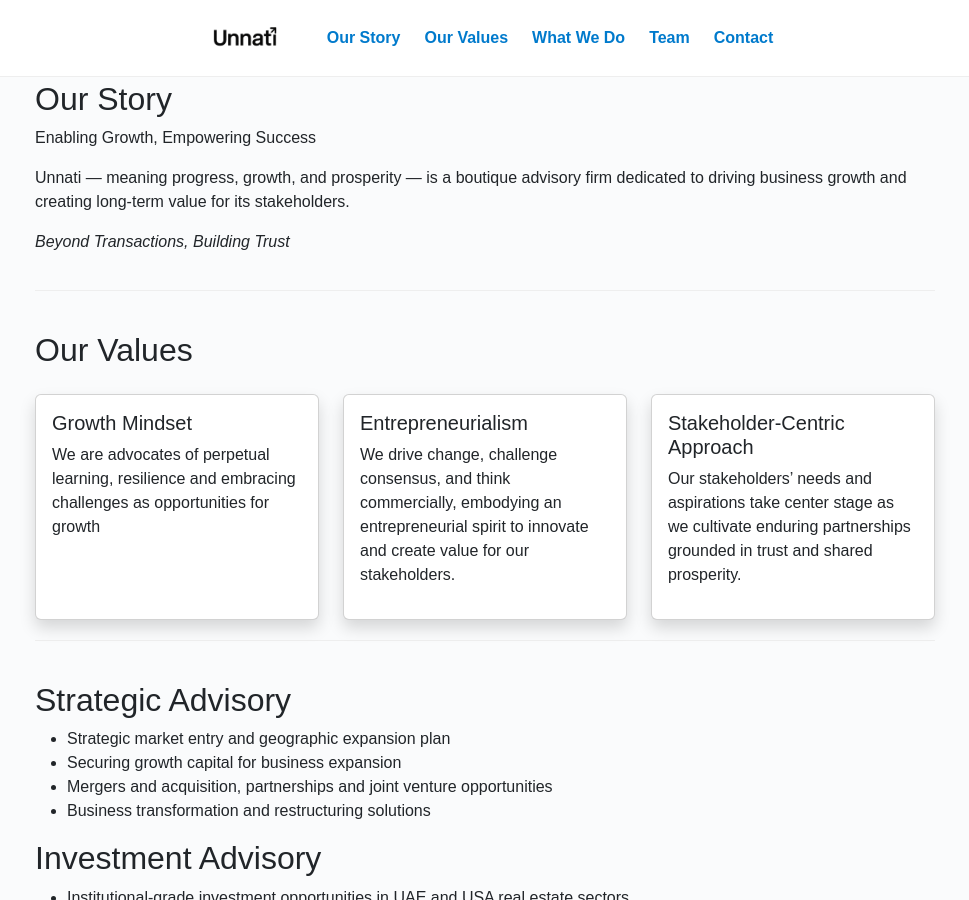
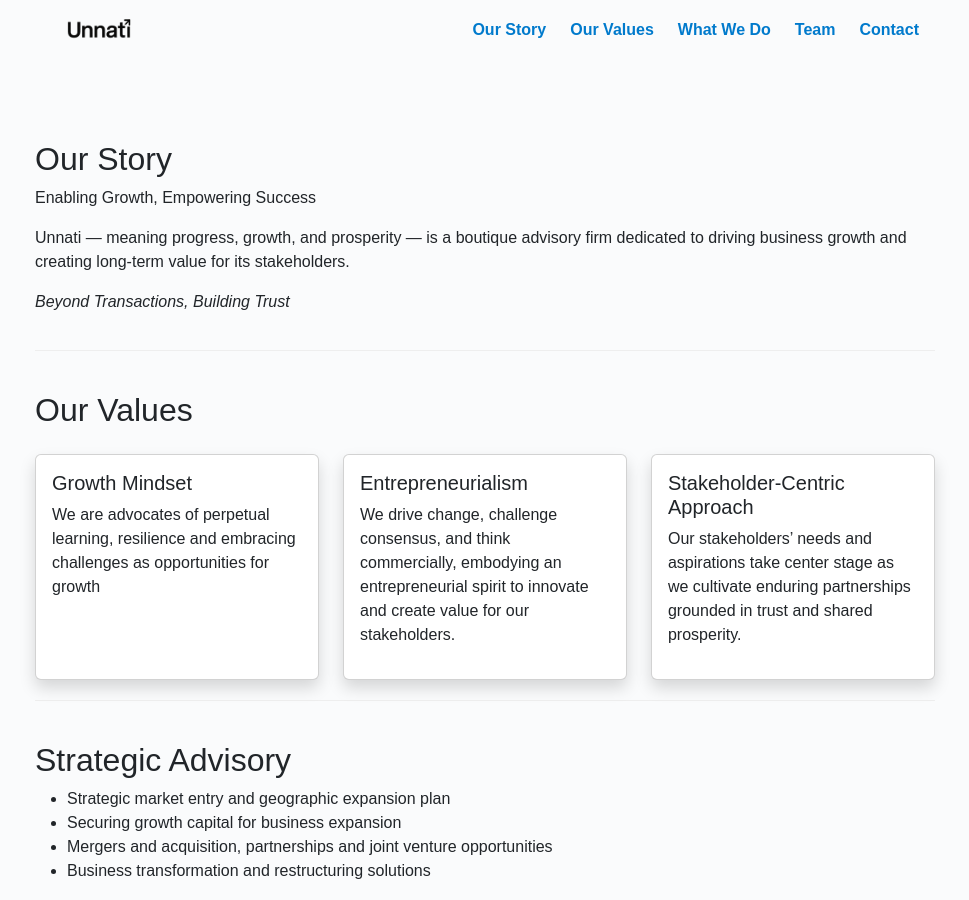
Before and after one commit to ashish161/naveen, a Jekyll site: the page built from index.html, in a window 1280 px wide and 900 px high. Shown: the whole window, without its empty margins (155-1124 px from the left). Built offline with Jekyll 4.4.1, drawn with Linux system fonts in a browser that asks for light colours.

```diff
--- a/index.html
+++ b/index.html
@@ -3,7 +3,7 @@
 title: Home
 ---
 
-<nav class="navbar">
+<nav class="">
   <div class="nav-container">
     <a href="{{ '/' | relative_url }}" class="nav-logo">
       <img src="{{ '/assets/images/logo.png' | relative_url }}" alt="Site Logo" height="100px" width="100px">
```
Also changed, not shown: 2 other files.
